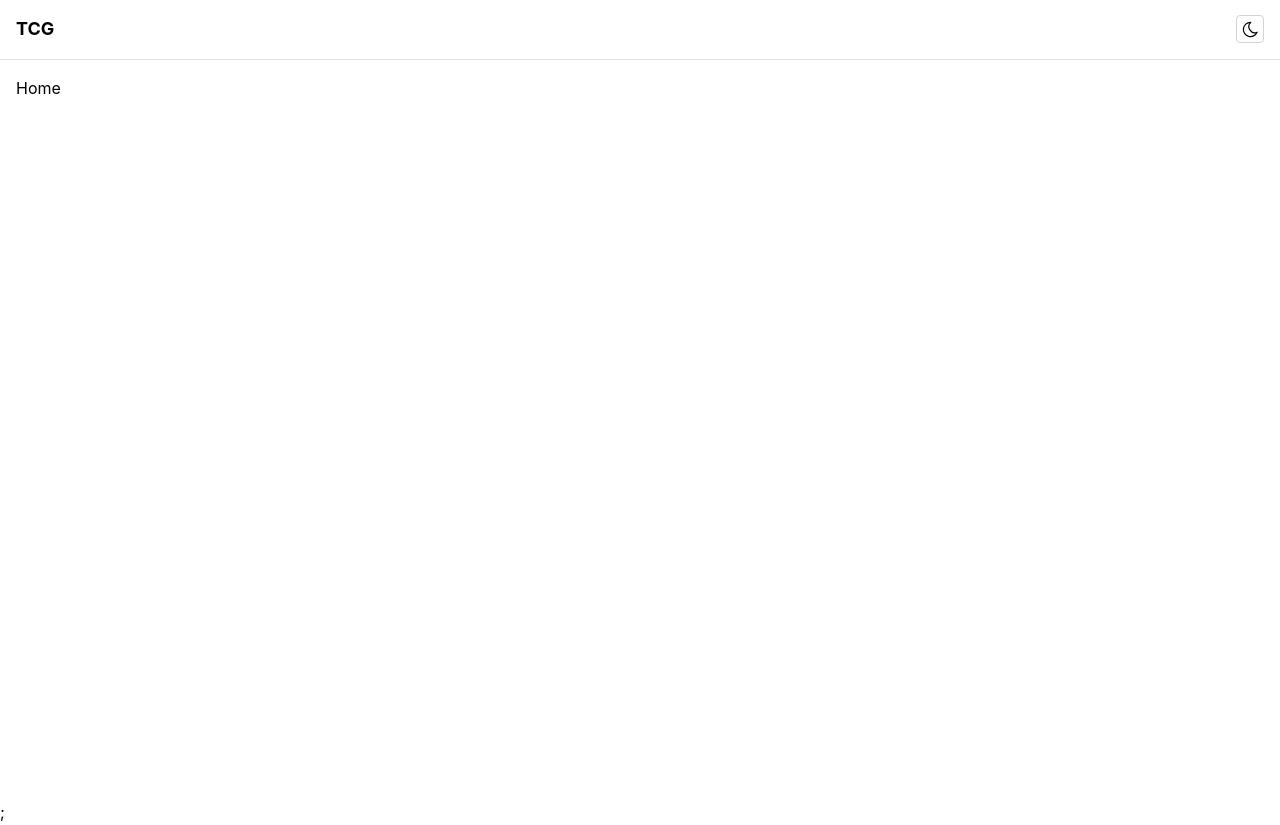
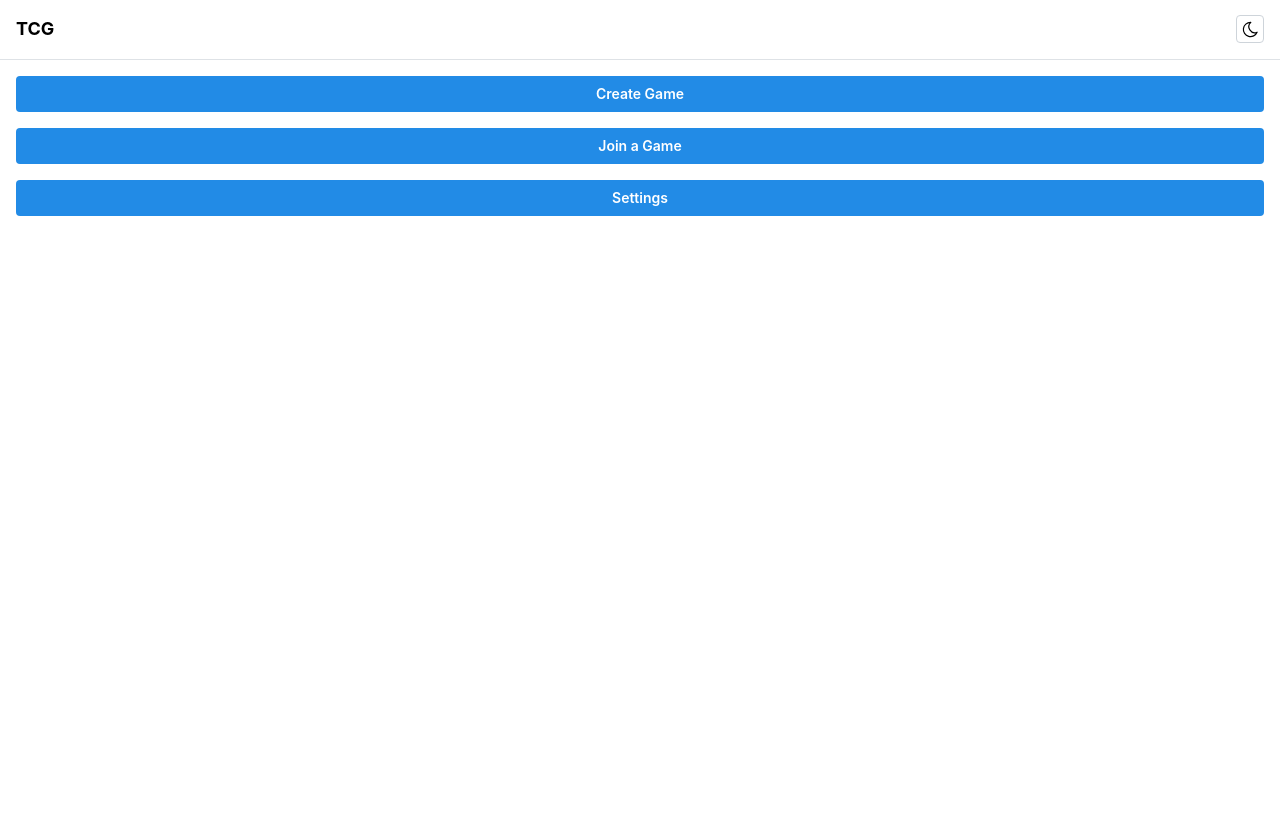
Before and after one commit to mauriciovzz/online-card-game, a React (Vite) app in the folder client/: page / in a window 1280 px wide. After the commit the page ends 800 px from the top, so only its background shows below. Built offline with nearby package versions, Linux system fonts and the light colour scheme.

Commit message:
Routing backbone

```diff
--- /dev/null
+++ b/client/src/App.tsx
@@ -0,0 +1,23 @@
+import { Route, Routes } from "react-router";
+import { MainLayout } from "./layouts/MainLayout";
+import { Home } from "./pages/Home";
+import { Settings } from "./pages/Settings";
+import { Faq } from "./pages/Faq";
+import { GameList } from "./pages/GameList";
+import { GameRoom } from "./pages/GameRoom";
+import { GameCreation } from "./pages/GameCreation";
+
+export const App = () => {
+  return (
+    <MainLayout>
+      <Routes>
+        <Route path="/" element={<Home />} />
+        <Route path="/game-creation" element={<GameCreation />} />
+        <Route path="/rooms" element={<GameList />} />
+        <Route path="/settings" element={<Settings />} />
+        <Route path="/faq" element={<Faq />} />
+        <Route path="/game-room/:id" element={<GameRoom />} />
+      </Routes>
+    </MainLayout>
+  );
+};
--- a/client/src/layouts/MainLayout.tsx
+++ b/client/src/layouts/MainLayout.tsx
@@ -1,9 +1,9 @@
 import { useTranslation } from "react-i18next";
 import { AppShell, Group, Text } from "@mantine/core";
-import { Outlet } from "react-router";
 import { ColorSchemeButton } from "../components/ColorSchemeButton";
+import type { ReactNode } from "react";
 
-export const MainLayout = () => {
+export const MainLayout = ({ children }: { children: ReactNode }) => {
   const { t } = useTranslation();
 
   return (
@@ -22,9 +22,7 @@ export const MainLayout = () => {
         </Group>
       </AppShell.Header>
 
-      <AppShell.Main>
-        <Outlet />
-      </AppShell.Main>
+      <AppShell.Main>{children}</AppShell.Main>
     </AppShell>
   );
 };
--- a/client/src/main.tsx
+++ b/client/src/main.tsx
@@ -3,15 +3,18 @@ import { createRoot } from "react-dom/client";
 import { MantineProvider } from "@mantine/core";
 import "@mantine/core/styles.css";
 import "./i18n";
-import { RouterProvider } from "react-router";
-import { router } from "./routes";
+import { BrowserRouter } from "react-router";
+import { App } from "./App";
 
 const rootElement = document.getElementById("root");
+
 if (rootElement) {
   createRoot(rootElement).render(
     <StrictMode>
       <MantineProvider>
-        <RouterProvider router={router} />;
+        <BrowserRouter>
+          <App />
+        </BrowserRouter>
       </MantineProvider>
     </StrictMode>
   );
--- /dev/null
+++ b/client/src/pages/GameCreation.tsx
@@ -0,0 +1,3 @@
+export const GameCreation = () => {
+  return <div>GameCreation</div>;
+};
--- a/client/src/pages/Rooms.tsx
+++ b/client/src/pages/GameList.tsx
@@ -1,3 +1,3 @@
-export const Rooms = () => {
+export const GameList = () => {
   return <div>JoinRoom</div>;
 };
--- a/client/src/pages/Home.tsx
+++ b/client/src/pages/Home.tsx
@@ -1,3 +1,32 @@
+import { Button, Stack } from "@mantine/core";
+import { useNavigate } from "react-router";
+
 export const Home = () => {
-  return <div>Home</div>;
+  const navigate = useNavigate();
+
+  return (
+    <Stack>
+      <Button
+        onClick={() => {
+          void navigate("/game-creation");
+        }}
+      >
+        Create Game
+      </Button>
+      <Button
+        onClick={() => {
+          void navigate("/rooms");
+        }}
+      >
+        Join a Game
+      </Button>
+      <Button
+        onClick={() => {
+          void navigate("/settings");
+        }}
+      >
+        Settings
+      </Button>
+    </Stack>
+  );
 };
--- a/client/src/routes/index.tsx
+++ /dev/null
@@ -1,21 +0,0 @@
-import { createBrowserRouter } from "react-router";
-import { Home } from "../pages/Home";
-import { Settings } from "../pages/Settings";
-import { Faq } from "../pages/Faq";
-import { Rooms } from "../pages/Rooms";
-import { GameRoom } from "../pages/GameRoom";
-import { MainLayout } from "../layouts/MainLayout";
-
-export const router = createBrowserRouter([
-  {
-    path: "/",
-    element: <MainLayout />,
-    children: [
-      { index: true, element: <Home /> },
-      { path: "/settings", element: <Settings /> },
-      { path: "/faq", element: <Faq /> },
-      { path: "/rooms", element: <Rooms /> },
-      { path: "/rooms", element: <GameRoom /> },
-    ],
-  },
-]);
```
